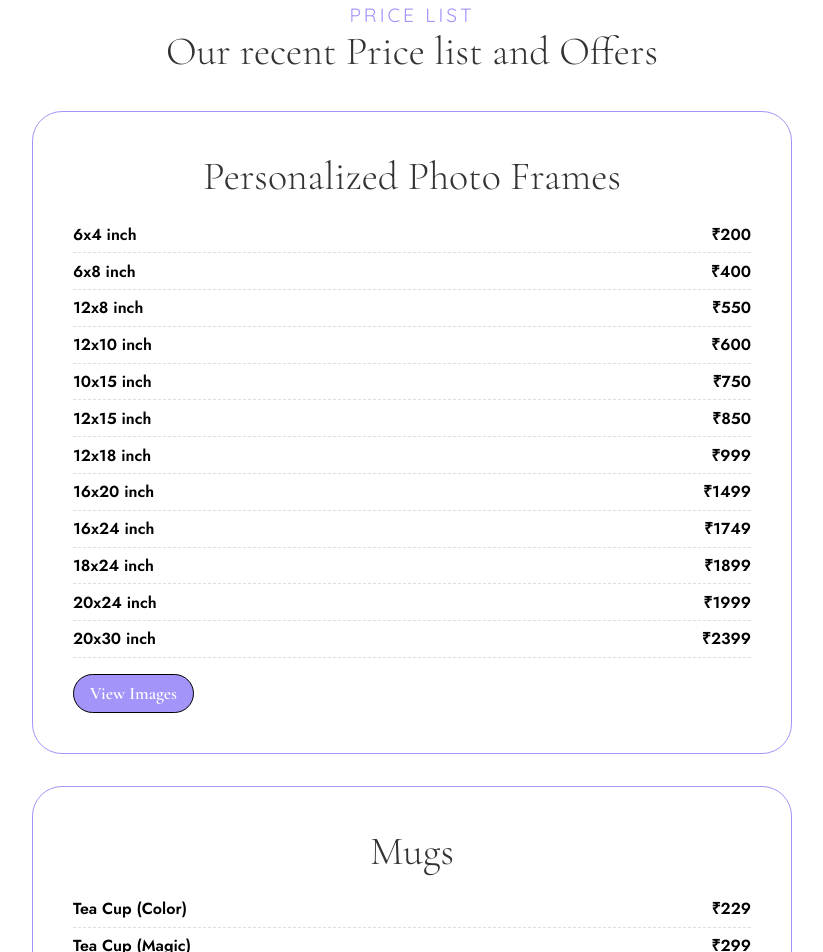
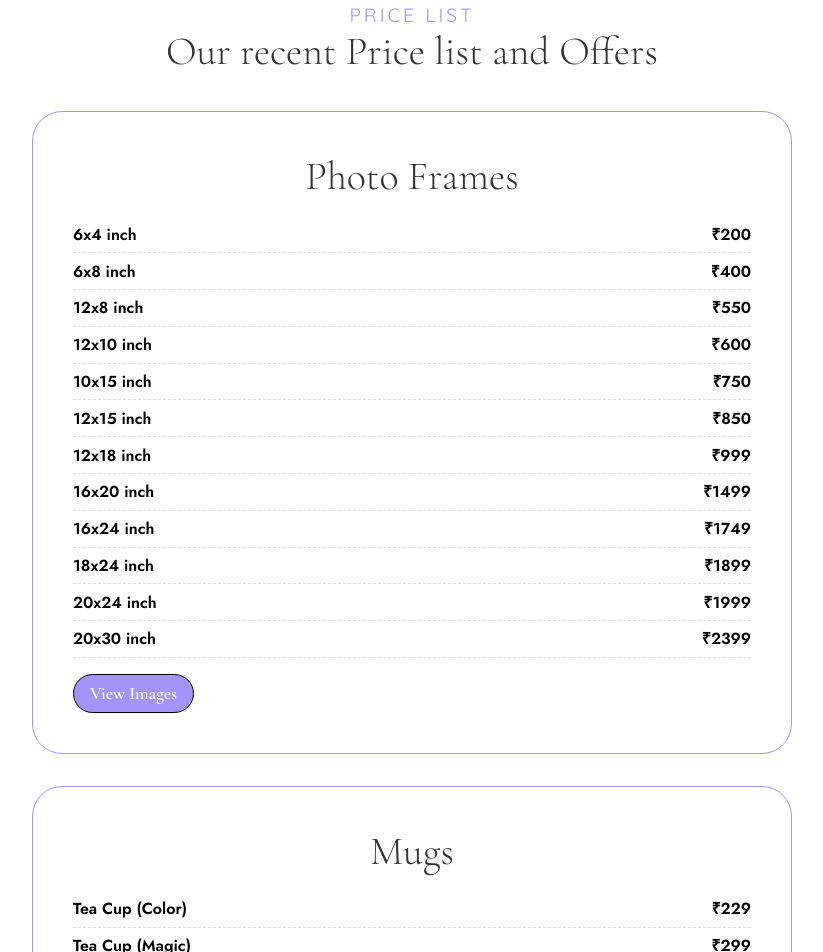
Before and after one commit to 2002-vetrivel/shivani_photography, a plain HTML site: page price.html in a window 1280 px wide. Shown: the part 3107-4059 px from the top of the page, without its empty margins (228-1051 px from the left). Drawn offline with nearby package versions, Linux system fonts and the light colour scheme; a web font is replaced by a local one.

Commit message:
Update price.html

```diff
--- a/price.html
+++ b/price.html
@@ -148,7 +148,7 @@
         <div class="container">
             <!-- Personalized Photo Frames -->
             <section>
-                <h2>Personalized Photo Frames</h2>
+                <h2>Photo Frames</h2>
                 <ul class="price-list">
                     <li><span>6x4 inch</span><span>₹200</span></li>
                     <li><span>6x8 inch</span><span>₹400</span></li>
```
